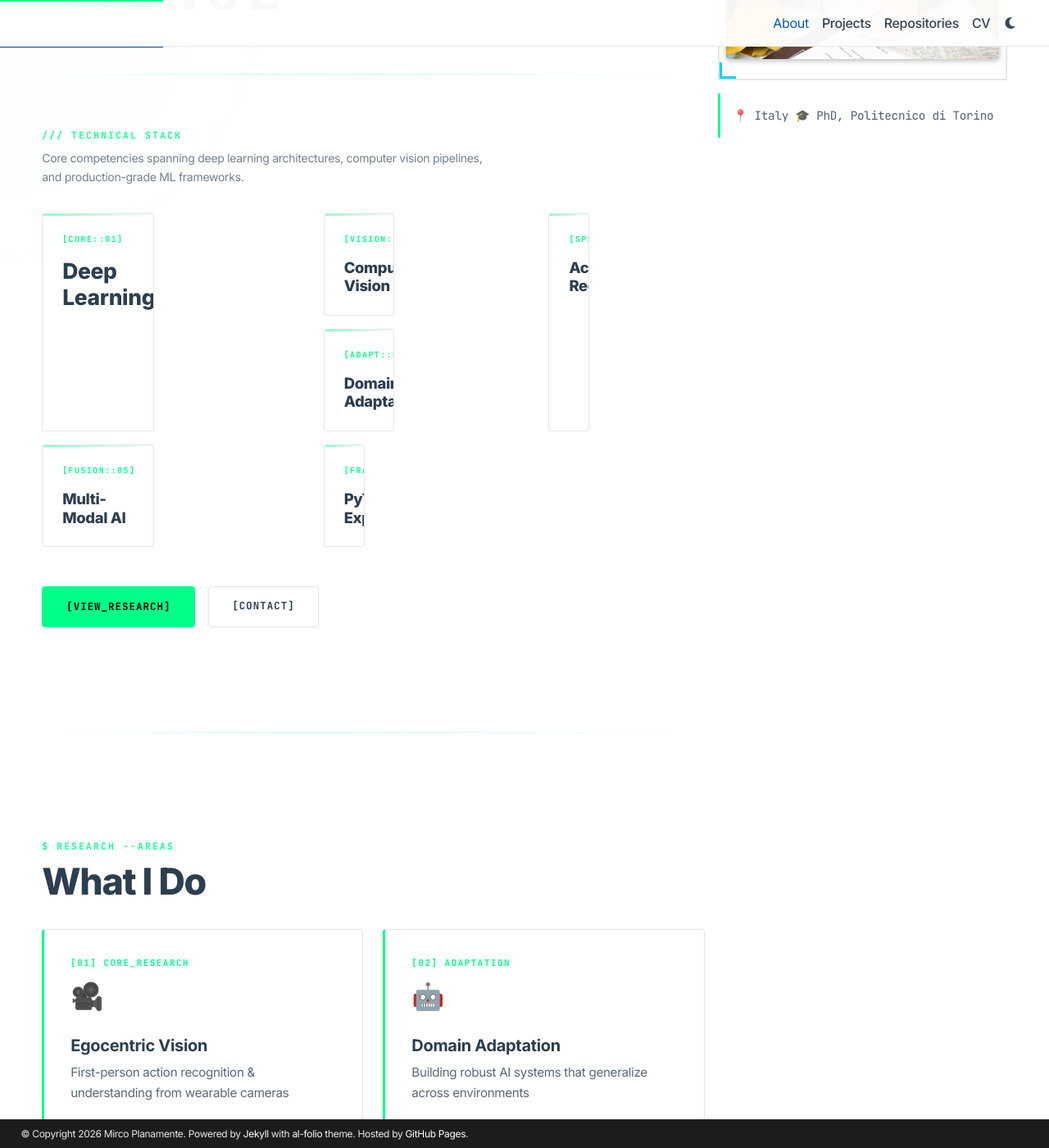
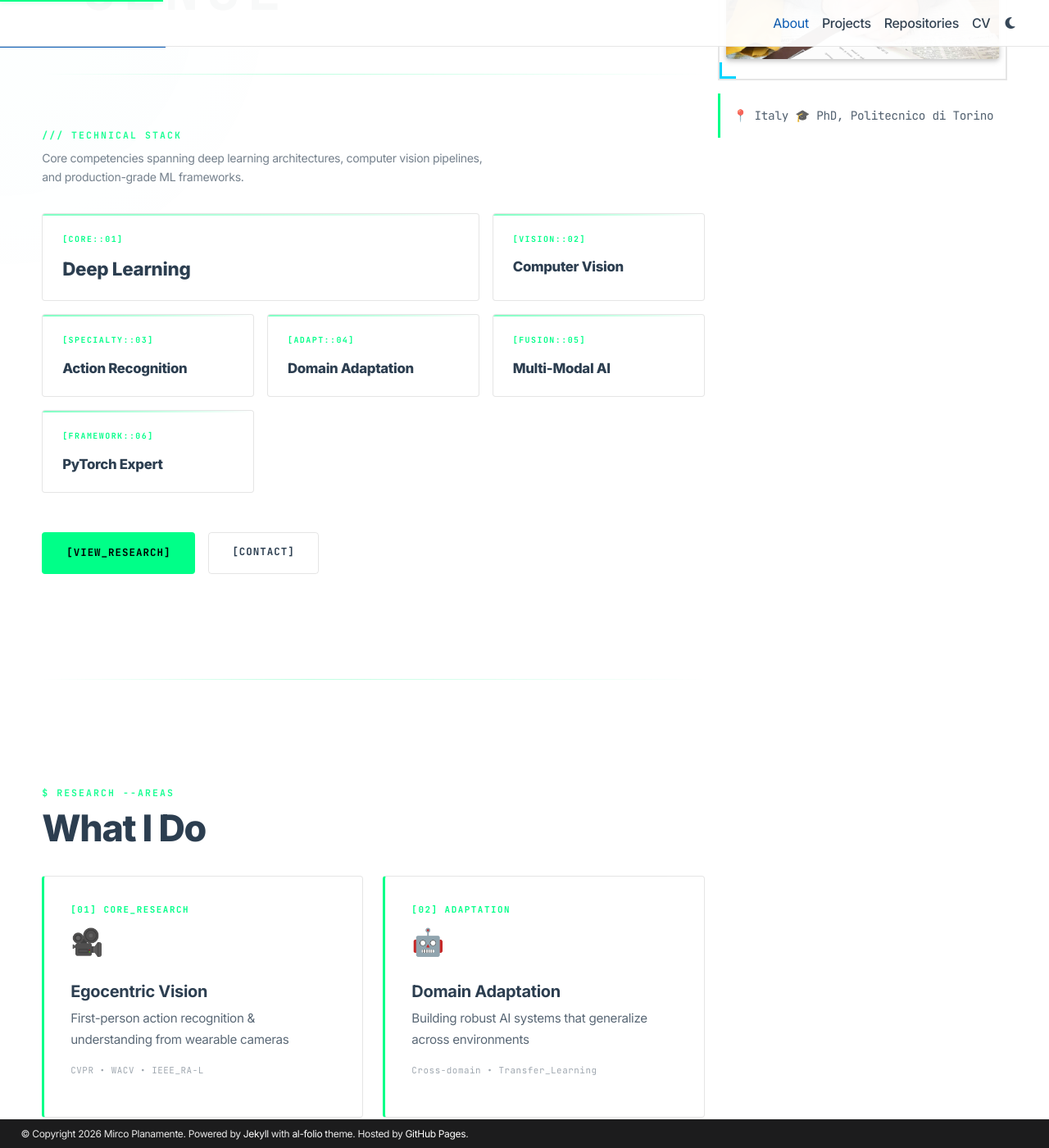
Before and after one commit to plana93/plana93.github.io, a Jekyll site: the page built from _pages/about.md, in a window 1280 px wide and 1400 px high, scrolled down 652 px. Shown: the whole window at 82% size. Built offline with Jekyll 4.4.1, drawn with Linux system fonts in a browser that asks for light colours; full-size pictures stand in for the smaller copies a plugin makes; some web fonts are replaced; comment, search, counter and statistics services are not loaded; a style sheet for code colours, icons or effects is not loaded.

Commit message:
fix: bento grid layout — replace 12-col span system with robust 3-col grid

```diff
--- a/_pages/about.md
+++ b/_pages/about.md
@@ -46,32 +46,32 @@
 
   <div class="mp-expertise-grid mp-animate-group">
 
-    <div class="mp-tile col-5 row-2 large mp-animate">
+    <div class="mp-tile large mp-animate">
       <span class="mp-tile__tag">[CORE::01]</span>
-      <h3 class="mp-tile__title">Deep<br>Learning</h3>
+      <h3 class="mp-tile__title">Deep Learning</h3>
     </div>
 
-    <div class="mp-tile col-4 mp-animate">
+    <div class="mp-tile mp-animate">
       <span class="mp-tile__tag">[VISION::02]</span>
       <h3 class="mp-tile__title">Computer Vision</h3>
     </div>
 
-    <div class="mp-tile col-3 row-2 mp-animate">
+    <div class="mp-tile mp-animate">
       <span class="mp-tile__tag">[SPECIALTY::03]</span>
       <h3 class="mp-tile__title">Action Recognition</h3>
     </div>
 
-    <div class="mp-tile col-4 mp-animate">
+    <div class="mp-tile mp-animate">
       <span class="mp-tile__tag">[ADAPT::04]</span>
       <h3 class="mp-tile__title">Domain Adaptation</h3>
     </div>
 
-    <div class="mp-tile col-5 mp-animate">
+    <div class="mp-tile mp-animate">
       <span class="mp-tile__tag">[FUSION::05]</span>
       <h3 class="mp-tile__title">Multi-Modal AI</h3>
     </div>
 
-    <div class="mp-tile col-3 mp-animate">
+    <div class="mp-tile mp-animate">
       <span class="mp-tile__tag">[FRAMEWORK::06]</span>
       <h3 class="mp-tile__title">PyTorch Expert</h3>
     </div>
--- a/_sass/_custom.scss
+++ b/_sass/_custom.scss
@@ -246,7 +246,7 @@
 // ============================================================
 .mp-expertise-grid {
   display: grid;
-  grid-template-columns: repeat(12, 1fr);
+  grid-template-columns: repeat(3, 1fr);
   gap: 1rem;
   margin-top: var(--mp-sp-4);
 }
@@ -282,11 +282,8 @@
     &::before { opacity: 1; }
   }
 
-  // Grid placement
-  &.col-5 { grid-column: span 5; }
-  &.col-4 { grid-column: span 4; }
-  &.col-3 { grid-column: span 3; }
-  &.row-2 { grid-row: span 2; }
+  // Large tile spans 2 columns on desktop
+  &.large { grid-column: span 2; }
 
   .mp-tile__tag {
     font-family: var(--mp-font-mono);
@@ -301,14 +298,14 @@
 
   .mp-tile__title {
     font-family: var(--mp-font-sans);
-    font-size: 1.15rem;
+    font-size: 1.05rem;
     font-weight: 800;
     line-height: 1.2;
     color: var(--global-text-color);
     margin: 0;
   }
 
-  &.large .mp-tile__title { font-size: 1.65rem; }
+  &.large .mp-tile__title { font-size: 1.4rem; }
 }
 
 // ============================================================
@@ -694,11 +691,7 @@
 @media (max-width: 900px) {
   .mp-expertise-grid {
     grid-template-columns: repeat(2, 1fr);
-    .mp-tile.col-5,
-    .mp-tile.col-4,
-    .mp-tile.col-3 { grid-column: span 1; }
-    .mp-tile.row-2  { grid-row: span 1; }
-    .mp-tile.large .mp-tile__title { font-size: 1.2rem; }
+    .mp-tile.large { grid-column: span 2; }
   }
 }
 
@@ -720,7 +713,8 @@
 
 @media (max-width: 600px) {
   .mp-expertise-grid {
-    grid-template-columns: 1fr;
+    grid-template-columns: repeat(2, 1fr);
+    .mp-tile.large { grid-column: span 2; }
   }
 }
 
```
